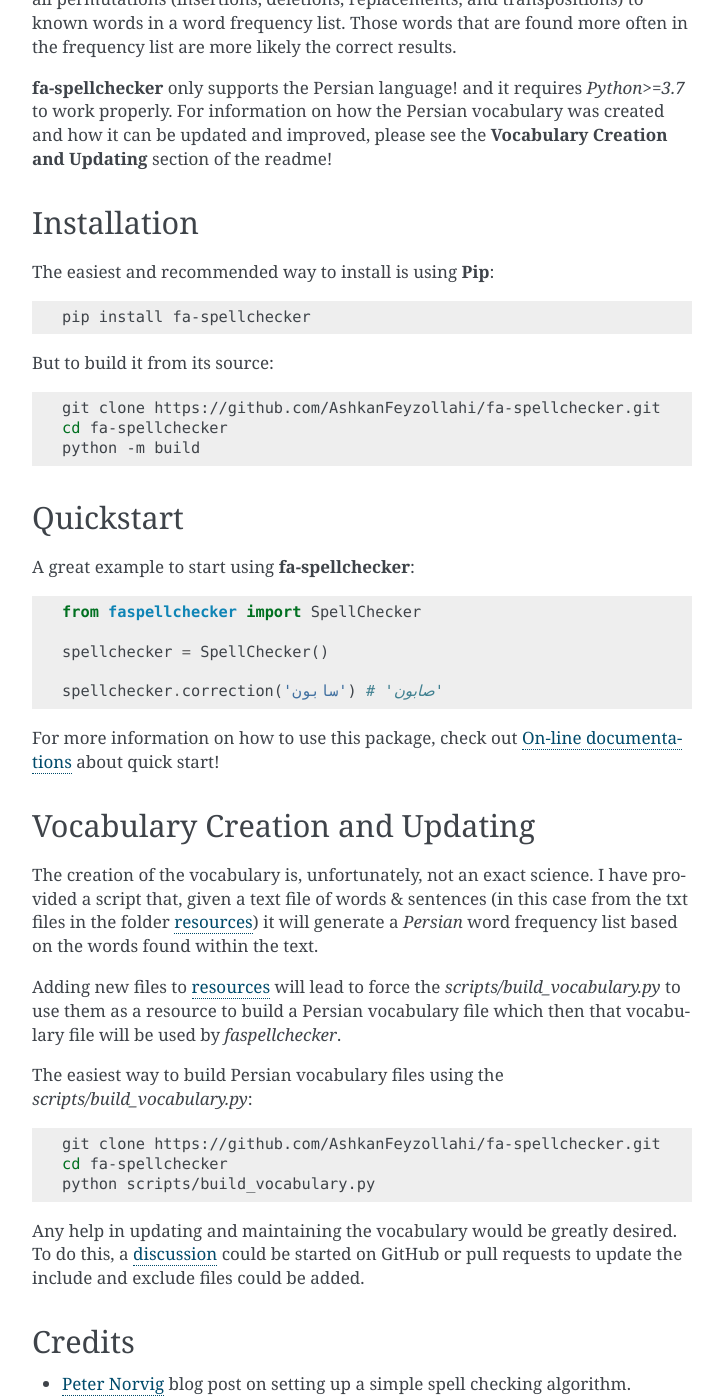
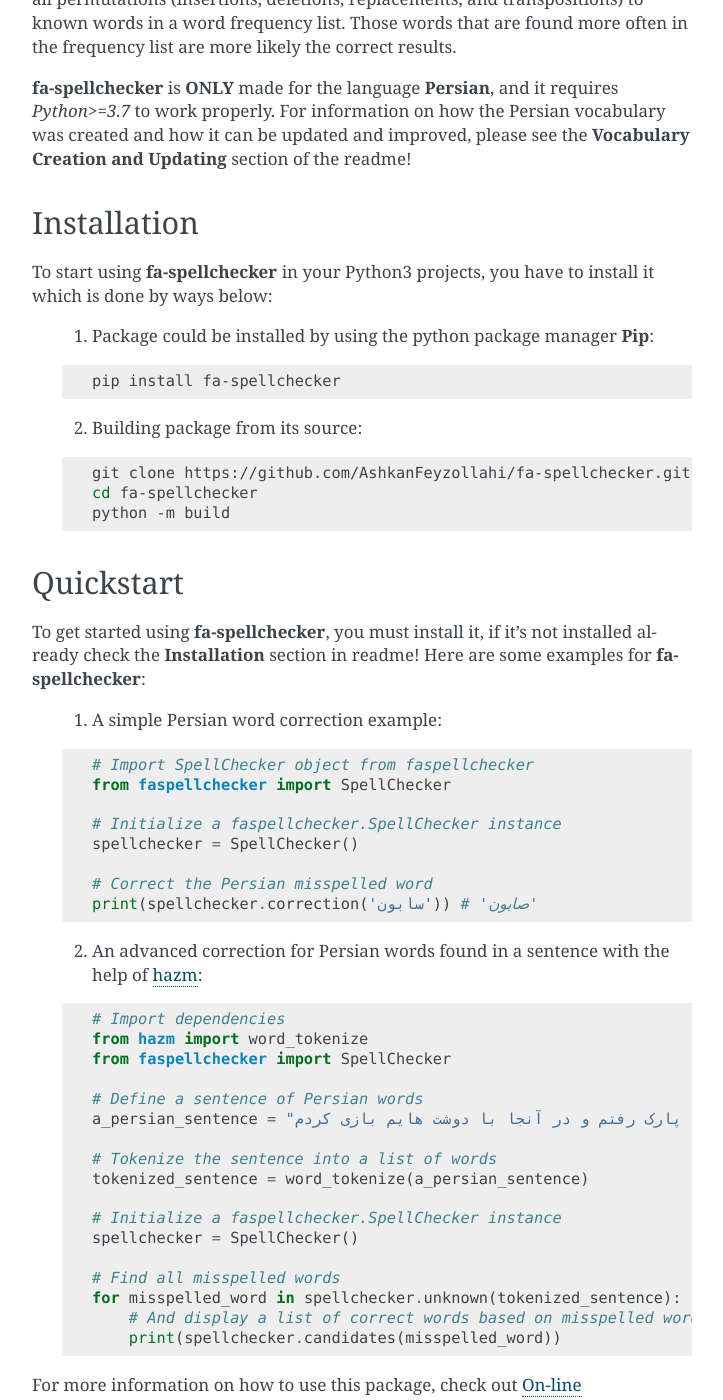
Before and after one commit to AshkanFeyzollahi/fa-spellchecker, a Sphinx documentation site: the page built from docs/source/index.rst, in a window 1280 px wide and 1400 px high, scrolled down 263 px. Shown: the whole window, without its empty margins (388-1111 px from the left). Built offline with Sphinx 7.4.7, drawn with Linux system fonts in a browser that asks for light colours; some of the changed text lies outside the part shown.

```diff
--- a/README.rst
+++ b/README.rst
@@ -21,45 +21,74 @@ Pure Python Persian Spell Checking based on `Peter Norvig's blog post <https://n
 
 As said in **pyspellchecker**, It uses a Levenshtein Distance algorithm to find permutations within an edit distance of 2 from the original word. It then compares all permutations (insertions, deletions, replacements, and transpositions) to known words in a word frequency list. Those words that are found more often in the frequency list are more likely the correct results.
 
-**fa-spellchecker** only supports the Persian language! and it requires `Python>=3.7` to work properly. For information on how the Persian vocabulary was created and how it can be updated and improved, please see the **Vocabulary Creation and Updating** section of the readme!
+**fa-spellchecker** is **ONLY** made for the language **Persian**, and it requires `Python>=3.7` to work properly. For information on how the Persian vocabulary was created and how it can be updated and improved, please see the **Vocabulary Creation and Updating** section of the readme!
 
 Installation
 -------------------------------------------------------------------------------
 
-The easiest and recommended way to install is using **Pip**:
+To start using **fa-spellchecker** in your Python3 projects, you have to install it which is done by ways below:
 
-.. code:: bash
+    1. Package could be installed by using the python package manager **Pip**:
 
-    pip install fa-spellchecker
+    .. code:: bash
 
-But to build it from its source:
+        pip install fa-spellchecker
 
-.. code:: bash
+    2. Building package from its source:
 
-    git clone https://github.com/AshkanFeyzollahi/fa-spellchecker.git
-    cd fa-spellchecker
-    python -m build
+    .. code:: bash
+
+        git clone https://github.com/AshkanFeyzollahi/fa-spellchecker.git
+        cd fa-spellchecker
+        python -m build
 
 
 Quickstart
 -------------------------------------------------------------------------------
 
-A great example to start using **fa-spellchecker**:
+To get started using **fa-spellchecker**, you must install it, if it's not installed already check the **Installation** section in readme! Here are some examples for **fa-spellchecker**:
 
-.. code:: python
+    1. A simple Persian word correction example:
 
-    from faspellchecker import SpellChecker
+    .. code:: python
 
-    spellchecker = SpellChecker()
+        # Import SpellChecker object from faspellchecker
+        from faspellchecker import SpellChecker
 
-    spellchecker.correction('سابون') # 'صابون'
+        # Initialize a faspellchecker.SpellChecker instance
+        spellchecker = SpellChecker()
 
-For more information on how to use this package, check out `On-line documentations <https://fa-spellchecker.readthedocs.io/en/latest/>`__ about quick start!
+        # Correct the Persian misspelled word
+        print(spellchecker.correction('سابون')) # 'صابون'
+
+    2. An advanced correction for Persian words found in a sentence with the help of `hazm <https://github.com/roshan-research/hazm>`__:
+
+    .. code:: python
+
+        # Import dependencies
+        from hazm import word_tokenize
+        from faspellchecker import SpellChecker
+
+        # Define a sentence of Persian words
+        a_persian_sentence = "من به پارک رفتم و در آنجا با دوشت هایم بازی کردم"
+
+        # Tokenize the sentence into a list of words
+        tokenized_sentence = word_tokenize(a_persian_sentence)
+
+        # Initialize a faspellchecker.SpellChecker instance
+        spellchecker = SpellChecker()
+
+        # Find all misspelled words
+        for misspelled_word in spellchecker.unknown(tokenized_sentence):
+            # And display a list of correct words based on misspelled word
+            print(spellchecker.candidates(misspelled_word))
+
+For more information on how to use this package, check out `On-line documentations <https://fa-spellchecker.readthedocs.io/en/latest/>`__!
 
 Vocabulary Creation and Updating
 -------------------------------------------------------------------------------
 
-The creation of the vocabulary is, unfortunately, not an exact science. I have provided a script that, given a text file of words & sentences (in this case from the txt files in the folder `resources <resources/>`__) it will generate a *Persian* word frequency list based on the words found within the text.
+I have provided a script that, given a text file of words & sentences (in this case from the txt files in the folder `resources <resources/>`__) it will generate a *Persian* word frequency list based on the words found within the text.
 
 Adding new files to `resources <resources/>`__ will lead to force the `scripts/build_vocabulary.py` to use them as a resource to build a Persian vocabulary file which then that vocabulary file will be used by `faspellchecker`.
 
--- a/faspellchecker/__init__.py
+++ b/faspellchecker/__init__.py
@@ -13,7 +13,7 @@ __author__ = "AshkanFeyzollahi"
 __maintainer__ = "AshkanFeyzollahi"
 __email__ = "ashkanfeyzollahi@gmail.com"
 __license__ = "MIT"
-__version__ = "0.0.5"
+__version__ = "0.1.0"
 __credits__ = ["Peter Norvig"]
 __url__ = "https://github.com/AshkanFeyzollahi/fa-spellchecker"
 __bugtrack_url__ = f"{__url__}/issues"
--- a/pyproject.toml
+++ b/pyproject.toml
@@ -6,7 +6,7 @@ build-backend = "setuptools.build_meta"
 name = "fa-spellchecker"
 authors = [{name = "Ashkan Feyzollahi", email = "ashkanfeyzollahi@gmail.com"}]
 license = { text = "MIT" }
-version = "0.0.5"
+version = "0.1.0"
 description = "Pure Python Spell Checking"
 keywords = [
     "python",
```
Also changed, not shown: docs/source/api-reference.rst (+6 -4 lines), docs/source/quickstart.rst (+0 -17 lines), 8 other files.
